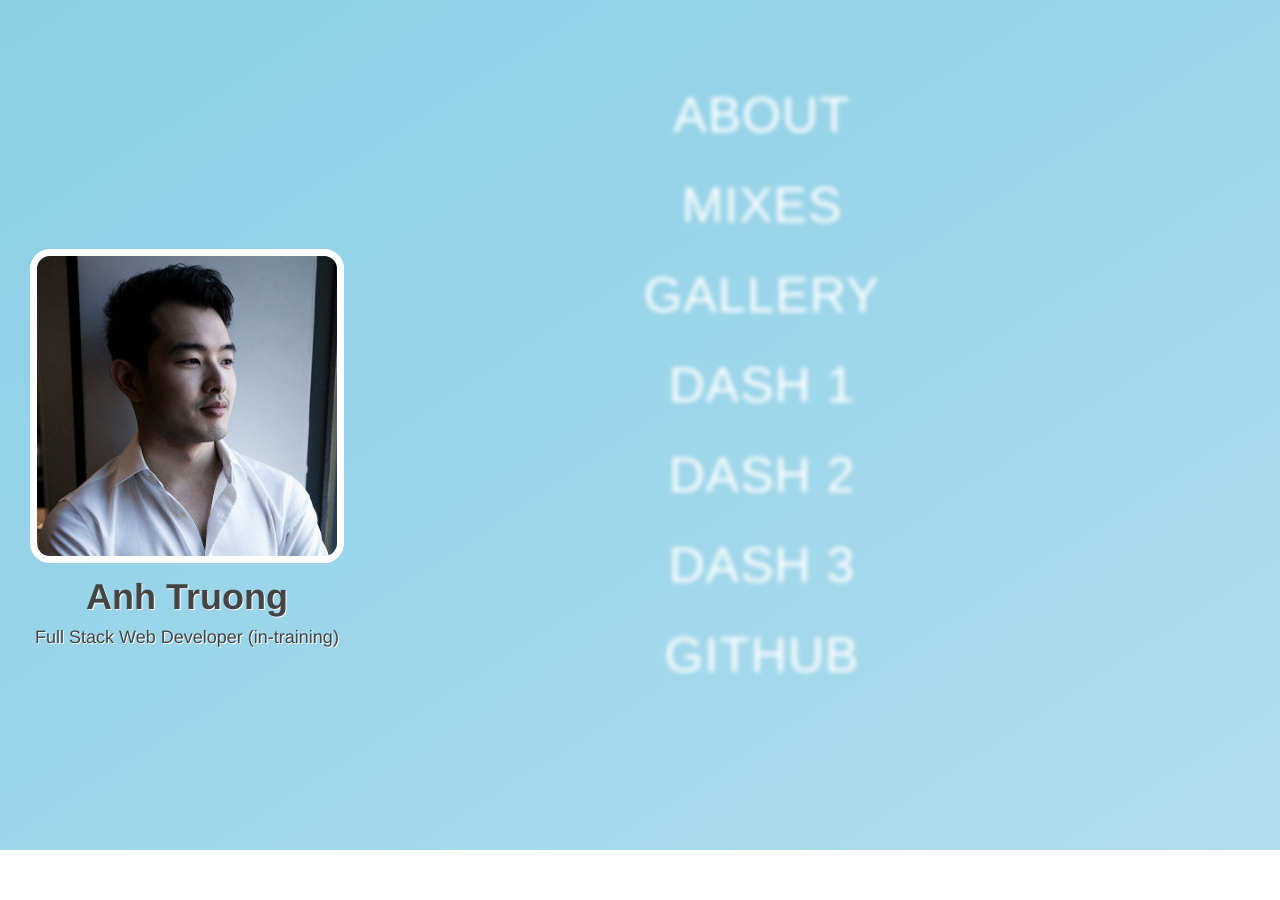
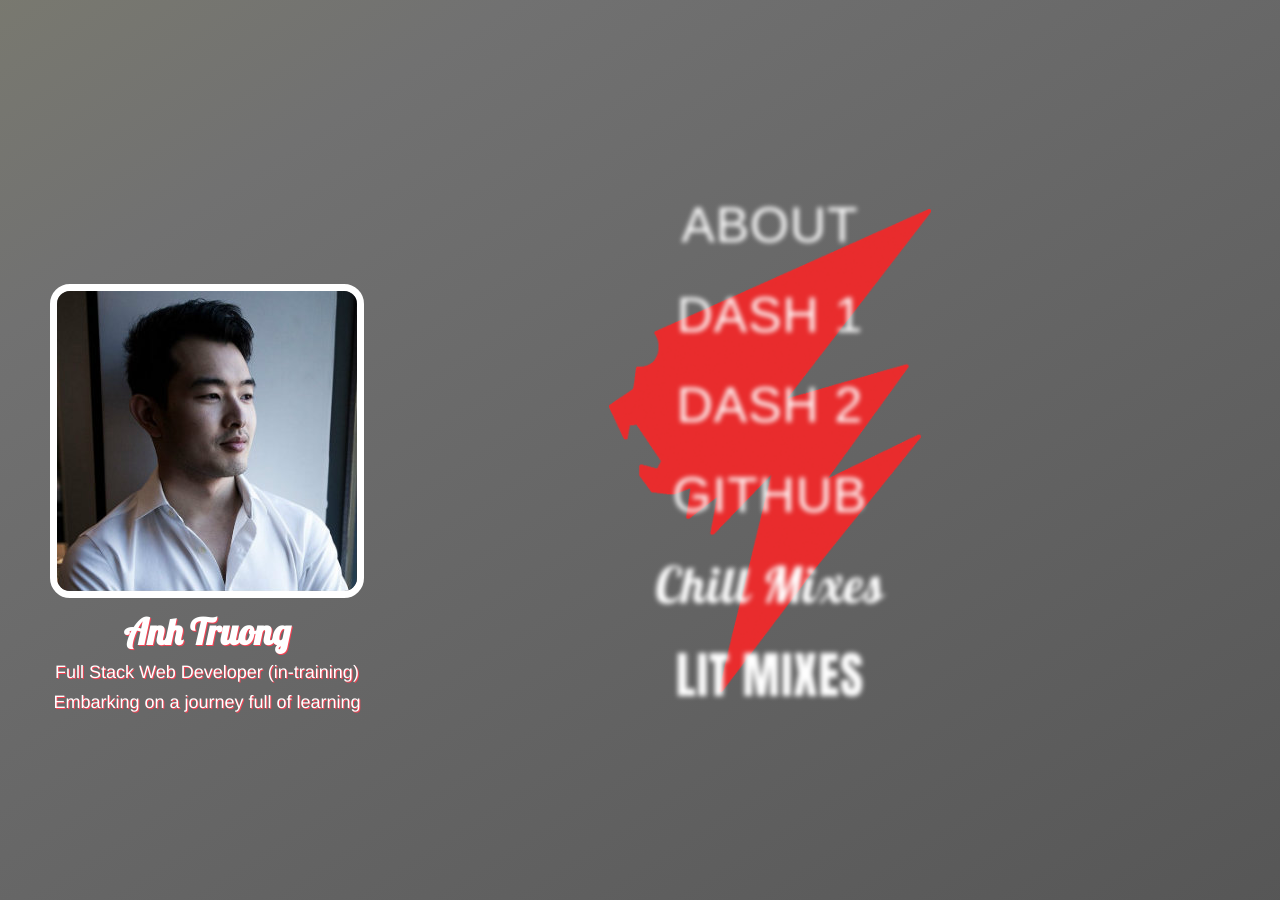
Before and after one commit to AT89/AT89.github.io, a plain HTML site: page index.html in a window 1280 px wide. Before the commit the page ends 850 px from the top, so only its background shows below. Drawn offline with Linux system fonts and the light colour scheme.

Commit message:
changed color scheme, working links

```diff
--- a/index.html
+++ b/index.html
@@ -3,6 +3,8 @@
   <head>
     <title>Anh Truong</title>
     <link rel="stylesheet" href="style.css" />
+      <link href='https://fonts.googleapis.com/css?family=Lobster' rel='stylesheet' type='text/css'>
+      <link href='https://fonts.googleapis.com/css?family=Anton' rel='stylesheet' type='text/css'>
   </head>
 
     <body>
@@ -11,17 +13,30 @@
           <img src="headshotc.jpg" alt="Anh's headshot" /></img>
           <h1>Anh Truong</h1>
           <p>Full Stack Web Developer (in-training)</p>
+          <p>Embarking on a journey full of learning</p>
         </header>
       </section>
 <div class=content>
 <ul class="bmenu">
-  <li><a href="#">About</a></li>
-  <li><a href="#">Mixes</a></li>
-  <li><a href="#">Gallery</a></li>
-  <li><a href="#">Dash 1</a></li>
-  <li><a href="#">Dash 2</a></li>
-  <li><a href="#">Dash 3</a></li>
-  <li><a href="#">Github</a></li>
+  <div class="logo">
+    <div class="inside"></div>
+      <div class=reg>
+        <li><a href="https://anh-ga.bitballoon.com/">About</a></li>
+
+  <!-- <li><a href="#">Gallery</a></li> -->
+
+        <li><a href="https://dash.generalassemb.ly/vice187/build-your-own-personal-website">Dash 1</a></li>
+        <li><a href="https://dash.generalassemb.ly/vice187/build-your-own-blog-theme">Dash 2</a></li>
+        <li><a href="https://github.com/AT89">Github</a></li>
+      </div>
+      <div class=chill>
+        <li><a href="anhtice.net23.net">Chill Mixes</a></li>
+      </div>
+
+      <div class=lit>
+        <li><a href="https://soundcloud.com/anhtice/tracks">Lit Mixes</a></li>
+      </div>
+  </div>
 </ul>
 </div>
     </body>
--- a/style.css
+++ b/style.css
@@ -14,13 +14,17 @@
   font-family: "Helvetica Neue", Helvetica, sans-serif;
   font-size:18px;
   line-height:30px;
-  color:#444;
-  text-shadow: 1px 1px 0px #fff;
+  color:#ffffff;
+  text-shadow: 1px 1px 0px #F54455;
+
 }
 body{
   text-align:center;
 	/*background:repeating-linear-gradient(-45deg, #F54455, #de9dd4 5px, white 5px, white 10px);*/
-  background: linear-gradient(327deg, #ffffff, #91d1e7, #0dd483);
+background: linear-gradient(327deg, #0e0e0e, #717171, #e6e75b);
+  /*(327deg, #ffffff, #91d1e7, #0dd483);*/
+
+
   background-size: 600% 600%;
   background-position: 0 0;
 
@@ -41,13 +45,14 @@
   border-radius: 20px;
 }
 h1{
+      font-family: 'Lobster', cursive;
   font-size:36px;
   line-height:50px;
   font-weight:bold;
 
 }
-  .hero{
-    margin-left: 30px;
+.hero{
+    margin-left: 50px;
     float: left;
     /*outline:1px solid red;*/
     height:100vh;
@@ -55,9 +60,45 @@
     flex-direction:column;
     justify-content: center;
 }
+.content{
+  margin-right: 200px;
+
+}
+.logo{
+  background-image: url("logo.png");
+  background-repeat: no-repeat;
+  background-position: center;
+  background-size: 70%;
+
+
+
+  /*left: 800px;*/
+  /*outline: 2px solid red;*/
+  width: 50%;
+  float: right;
+}
+.inside{ //attempting to gradient inside the logo
+  background: linear-gradient(327deg, #0e0e0e, #717171, #e6e75b);
+/*(327deg, #ffffff, #91d1e7, #0dd483);*/
+
+
+  background-size: 600% 600%;
+  background-position: 0 0;
+
+  animation: coolcolors 30s ease infinite;
+
+
+
+}
+@keyframes coolcolors {
+    0%{background-position:0% 22%}
+    50%{background-position:100% 79%}
+    100%{background-position:0% 22%}
+}
 .bmenu{
-    padding: 20px;
-    margin: 50px; 0 10px 0;
+    background-size: 30%;
+    padding: 80px;
+    margin: 100px 0 10px 0;
     position: relative;
 }
 .bmenu li{
@@ -68,7 +109,7 @@
 .bmenu li a{
 	color: transparent;
 	display: block;
-	text-transform: uppercase;
+	/*text-transform: uppercase;*/
 	text-shadow: 0px 0px 5px #fff;
 	letter-spacing: 1px;
 	-webkit-transition: all 0.3s ease-in-out;
@@ -78,10 +119,21 @@
 	transition: all 0.3s ease-in-out;
 }
 .bmenu:hover li a{
-	text-shadow: 0px 0px 5px #0d1a3a;
+	text-shadow: 0px 0px 5px #fff;
 }
 .bmenu li a:hover{
 	color: #fff;
 	text-shadow: 0px 0px 1px #fff;
 	padding-left: 10px;
 }
+.reg{
+  text-transform: uppercase;
+}
+.chill{
+      font-family: 'Lobster', cursive;
+
+}
+.lit{
+      font-family: 'Anton', sans-serif;
+        text-transform: uppercase;
+}
```
Also changed, not shown: bg.jpg (added).
